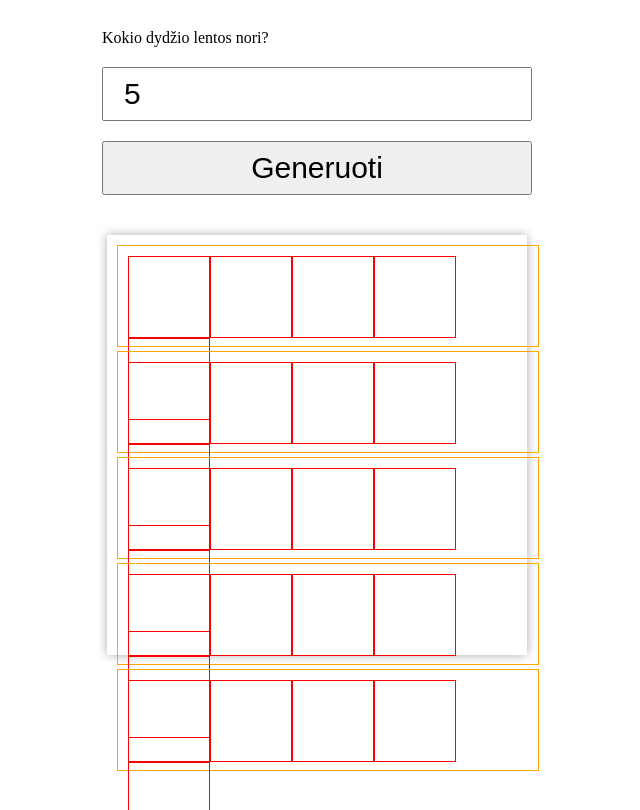
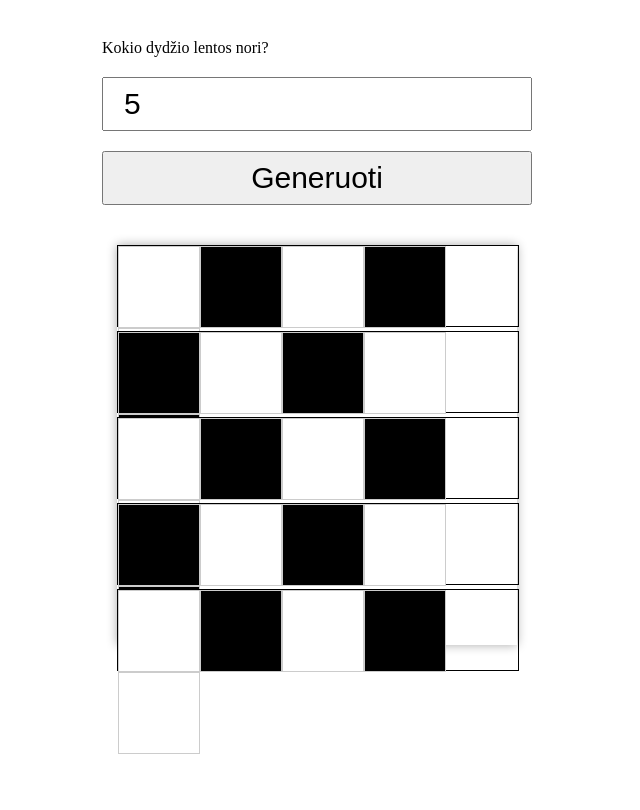
Before and after one commit to AisteBu/19-dom, a website: page index.html in a window 1280 px wide. Both pictures are taken after typing "5" into the empty fields and a click on the button "Generuoti". Shown: the part 126-936 px from the top of the page, without its empty margins (323-963 px from the left). After the commit the page ends 880 px from the top, so only its background shows below. Drawn offline with Linux system fonts and the light colour scheme.

Commit message:
Sachmatu lenta su spalvomis

```diff
--- a/css/main.css
+++ b/css/main.css
@@ -25,19 +25,17 @@
     display: inline-block;
     width: 400px;
     height: 400px;
-    padding: 10px;
     box-shadow: 0 0 10px #0005 ;   /* kad matytume */
 }
 .row {
     /* aukscio negalime rasyt, nes nezinome, kiek bus eiluciu, todel height kursime html`e */
     display: inline-block;
     width: 100%;
-    padding: 10px;
-    border: 1px solid orange ;    /* solid yra vientisa linija */
+    border: 1px solid;    /* solid yra vientisa linija */
 }
 .cell {
     /* zino, koki auksti reik tureti, bet nezino plocio, todel width kursime html`e */
     height: 100%;
     float: left;
-    border: 1px solid red ;
+    border: 1px solid #ccc;
 }
--- a/js/main.js
+++ b/js/main.js
@@ -473,19 +473,55 @@
 
 // Pagal pasirinkta lentos dydi, reikia sugeneruoti reikiama kieki `.cell` elementu. Atsizvelgiant i ju kieki, kiekvieno langelio dydis turi buti tinkamas, jog visi tilptu i tevini elementa  `.row`
 
+// function renderBoard(DOMelement, size) {
+//     const elementSize = 100 / size;
+//     // const cellHTML = `<div class="cell" style="width: ${elementSize}%;"></div>`.repeat(size);
+//     // const rowHTML = `<div class="row" style="height: ${elementSize}%;">${cellHTML}</div>`;
+//     // DOMelement.innerHTML = rowHTML.repeat(size);
+
+//     let cellHTML = '';
+//     let HTML = '';
+
+//     for (let c = 0; c < size; c++) {
+//         cellHTML += `<div class="cell" style="width: ${elementSize}%;"></div>`;
+//     }
+
+//     for (let row = 0; row < size; row++) {
+//         HTML += `<div class="row" style="height: ${elementSize}%;">${cellHTML}</div>`;
+//     }
+
+//     DOMelement.innerHTML = HTML;
+// }
+
+// Kiekvienoje eiluteje langeliai turi buti piesiami pakaitomis. Pirmoje - balta/juoda, antroje - juoda/balta ir t.t.
+
+
 function renderBoard(DOMelement, size) {
     const elementSize = 100 / size;
-    // const cellHTML = `<div class="cell" style="width: ${elementSize}%;"></div>`.repeat(size);
-    // const rowHTML = `<div class="row" style="height: ${elementSize}%;">${cellHTML}</div>`;
-    // DOMelement.innerHTML = rowHTML.repeat(size);
+    let whiteBlackCellHTML = '';
+    let BlackWhiteCellHTML = '';
+    let HTML = '';
+    const whiteCellHTML = `<div class="cell" style="width: ${elementSize}%; background-color: white;"></div>`;
+    const blackCellHTML = `<div class="cell" style="width: ${elementSize}%; background-color: black;"></div>`;
+
+    for (let c = 0; c < size; c++) {
+        if (c % 2 === 0) {     // nustatome ar lyginis skaicius, jei nelyginis tada rasytume (c % 2 === 1)
+            whiteBlackCellHTML += whiteCellHTML;
+            BlackWhiteCellHTML += blackCellHTML;
+        } else {
+            whiteBlackCellHTML += blackCellHTML;
+            BlackWhiteCellHTML += whiteCellHTML;
+        }
+    }
 
     let cellHTML = '';
-    for (let c = 0; c < size; c++) {
-        cellHTML += `<div class="cell" style="width: ${elementSize}%;"></div>`;
-    }
-
-    let HTML = '';
     for (let row = 0; row < size; row++) {
+        // if (row % 2 === 0) {
+        //     cellHTML = whiteBlackCellHTML;
+        // } else {
+        //     cellHTML = BlackWhiteCellHTML;
+        // }
+        cellHTML = row % 2 === 0 ? whiteBlackCellHTML : BlackWhiteCellHTML;
         HTML += `<div class="row" style="height: ${elementSize}%;">${cellHTML}</div>`;
     }
 
```
